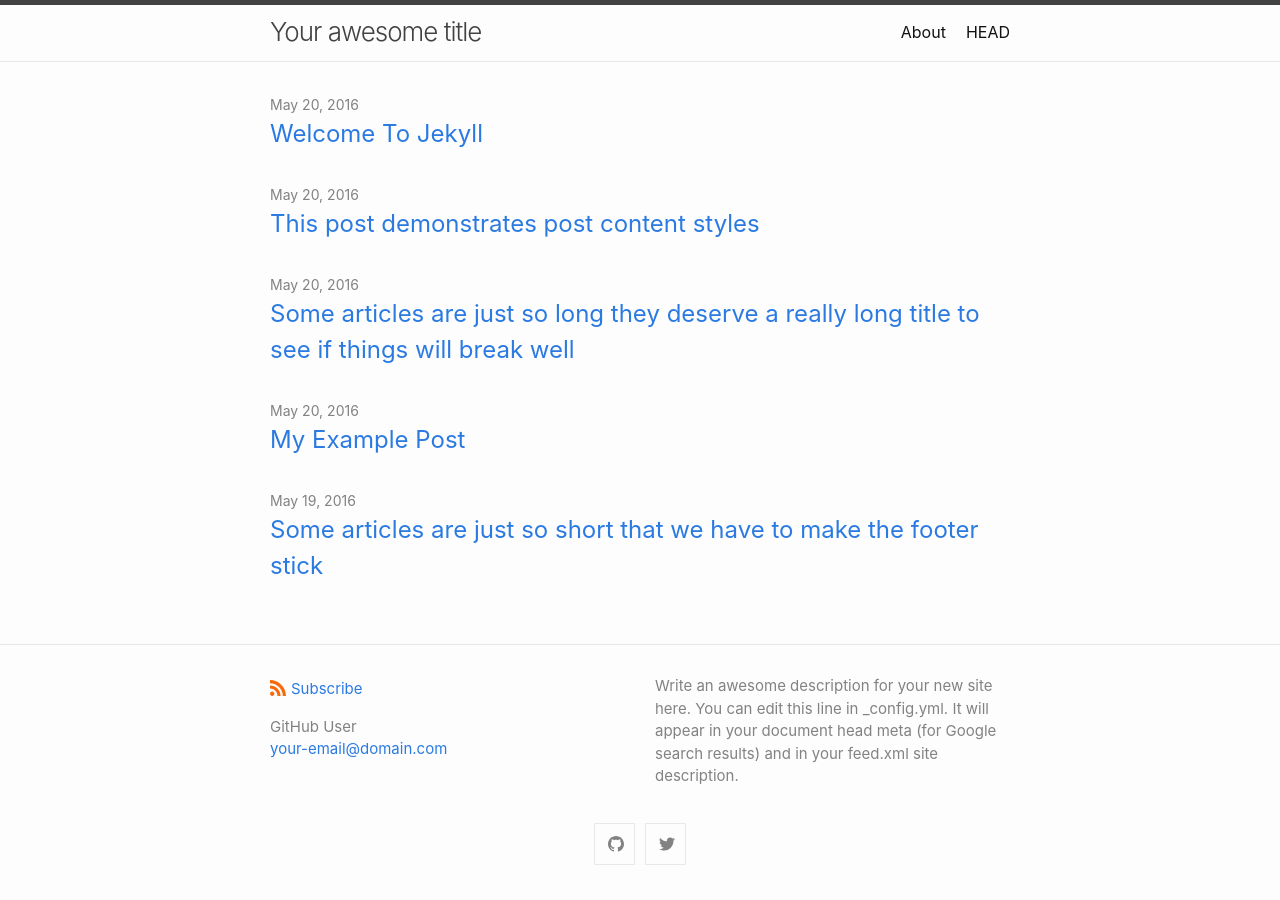
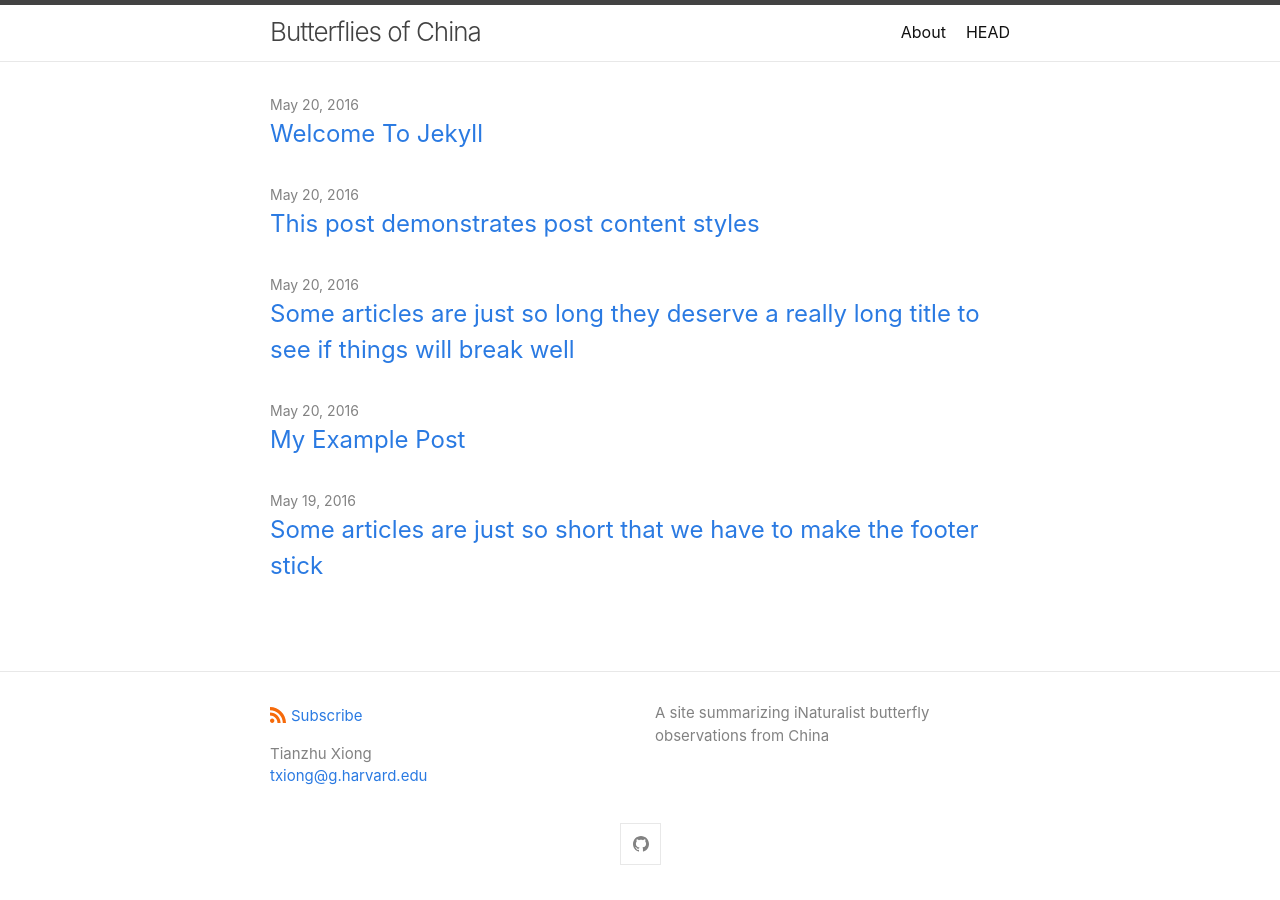
Before and after one commit to tzxiong/Butterflies-of-China, a Jekyll site: the page built from index.md, in a window 1280 px wide. Built offline with Jekyll 4.4.1, drawn with Linux system fonts in a browser that asks for light colours.

```diff
--- a/_config.yml
+++ b/_config.yml
@@ -1,11 +1,9 @@
-title: Your awesome title
+title: Butterflies of China
 author:
-  name: GitHub User
-  email: your-email@domain.com
+  name: Tianzhu Xiong
+  email: txiong@g.harvard.edu
 description: > # this means to ignore newlines until "show_excerpts:"
-  Write an awesome description for your new site here. You can edit this
-  line in _config.yml. It will appear in your document head meta (for
-  Google search results) and in your feed.xml site description.
+  A site summarizing iNaturalist butterfly observations from China
 
 show_excerpts: false # set to true to show excerpts on the homepage
 
@@ -16,8 +14,8 @@ minima:
 
   # generate social links in footer
   social_links:
-    twitter: jekyllrb
-    github:  jekyll
+    # twitter: jekyllrb
+    github:  tzxiong
     # devto: jekyll
     # dribbble: jekyll
     # facebook: jekyll
--- a/_sass/minima/skins/classic.scss
+++ b/_sass/minima/skins/classic.scss
@@ -5,7 +5,7 @@ $brand-color-light:     lighten($brand-color, 40%) !default;
 $brand-color-dark:      darken($brand-color, 25%) !default;
 
 $text-color:            #111 !default;
-$background-color:      #fdfdfd !default;
+$background-color:      #ffffff !default;
 $code-background-color: #eef !default;
 
 $link-base-color:       #2a7ae2 !default;
```
Also changed, not shown: README.md.
